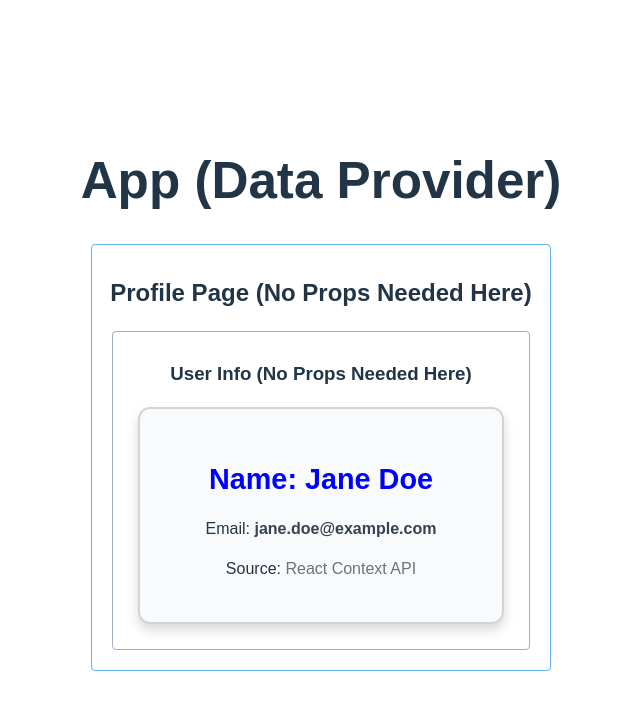
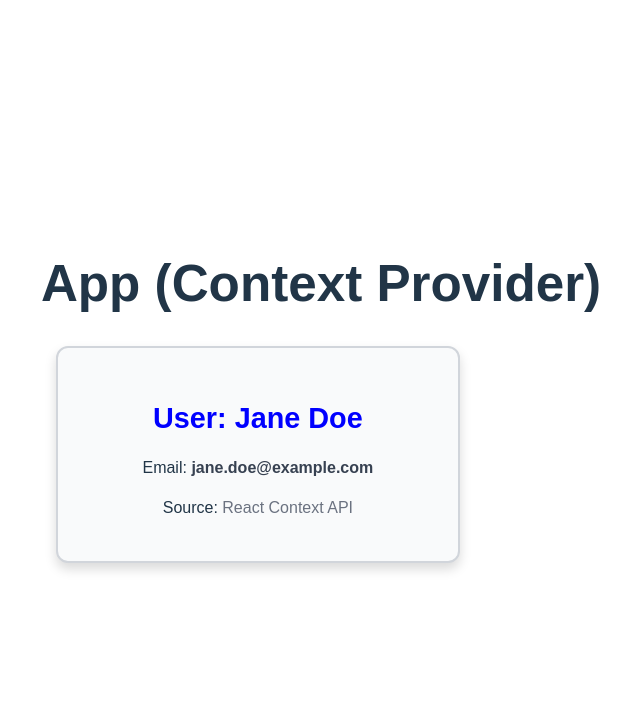
Before and after one commit to Jolinice/alx-fe-reactjs, a React (Vite) app in the folder alx-react-app-props/: page / in a window 1280 px wide. Shown: the top 710 px of the page, without its empty margins (319-959 px from the left). Built offline with nearby package versions, Linux system fonts and the light colour scheme.

Commit message:
fix: Task 2 - Minimal implementation: App provides context, UserProfile consumes it directly

```diff
--- a/alx-react-app-props/src/App.jsx
+++ b/alx-react-app-props/src/App.jsx
@@ -1,5 +1,5 @@
-import ProfilePage from './ProfilePage';
-import UserContext from './UserContext';
+import UserProfile from './components/UserProfile';
+import UserContext from './UserContext'; // Simple relative path
 import './App.css';
 
 function App() {
@@ -8,11 +8,11 @@ function App() {
 
   return (
     <div className="App-Container" style={{ textAlign: 'center', fontFamily: 'sans-serif', maxWidth: '800px', margin: '0 auto' }}>
-      <h1>App (Data Provider)</h1>
-      {/* 2. Wrap the child component tree in the Provider */}
-      {/* 3. Pass the data via the 'value' prop */}
+      <h1>App (Context Provider)</h1>
+
+      {/* Wrap UserProfile directly in the Provider */}
       <UserContext.Provider value={userData}>
-        <ProfilePage />
+        <UserProfile />
       </UserContext.Provider>
     </div>
   );
--- a/alx-react-app-props/src/ProfilePage.jsx
+++ /dev/null
@@ -1,15 +0,0 @@
-import React from 'react';
-import UserInfo from './UserInfo';
-
-// userData prop is NOT passed down here
-function ProfilePage() {
-  return (
-    <div style={{ padding: '10px', border: '1px solid #63B3ED', margin: '10px', borderRadius: '4px' }}>
-      <h2>Profile Page (No Props Needed Here)</h2>
-      {/* userData prop is no longer passed down */}
-      <UserInfo />
-    </div>
-  );
-}
-
-export default ProfilePage;
--- a/alx-react-app-props/src/UserInfo.jsx
+++ /dev/null
@@ -1,15 +0,0 @@
-import React from 'react';
-import UserProfile from './components/UserProfile';
-
-// userData prop is NOT passed down here
-function UserInfo() {
-  return (
-    <div style={{ padding: '10px', border: '1px solid #A0AEC0', margin: '10px', borderRadius: '4px' }}>
-      <h3>User Info (No Props Needed Here)</h3>
-      {/* Renders the UserProfile component */}
-      <UserProfile />
-    </div>
-  );
-}
-
-export default UserInfo;
--- a/alx-react-app-props/src/components/UserProfile.jsx
+++ b/alx-react-app-props/src/components/UserProfile.jsx
@@ -1,14 +1,14 @@
 import React, { useContext } from 'react';
-import UserContext from '../UserContext'; // Note the relative path: '../'
+import UserContext from '../UserContext'; // Simple relative path
 
 // This component no longer accepts props
 const UserProfile = () => {
   // Use the useContext hook to grab the data from the provider
   const userData = useContext(UserContext);
 
-  // Styles remain the same for visual check
+  // Styles remain the same
   const cardStyle = {
-    border: '2px solid #D1D5DB', // Light Gray border
+    border: '2px solid #D1D5DB',
     padding: '25px',
     margin: '15px',
     borderRadius: '12px',
@@ -30,10 +30,9 @@ const UserProfile = () => {
 
   return (
     <div style={cardStyle}>
-      <h2 style={nameStyle}>Name: {userData.name}</h2>
-      <p style={{ marginBottom: '8px' }}>Email: <span style={valueStyle}>{userData.email}</span></p>
-      {/* Displaying age/bio from old prop structure isn't required by the task,
-          so we use the new context data (name/email) */}
+      {/* Reference Context Data: Name and Email */}
+      <h2 style={nameStyle}>User: {userData ? userData.name : 'Loading...'}</h2>
+      <p style={{ marginBottom: '8px' }}>Email: <span style={valueStyle}>{userData ? userData.email : 'N/A'}</span></p>
       <p>Source: <span style={{ color: '#6B7280' }}>React Context API</span></p>
     </div>
   );
```
